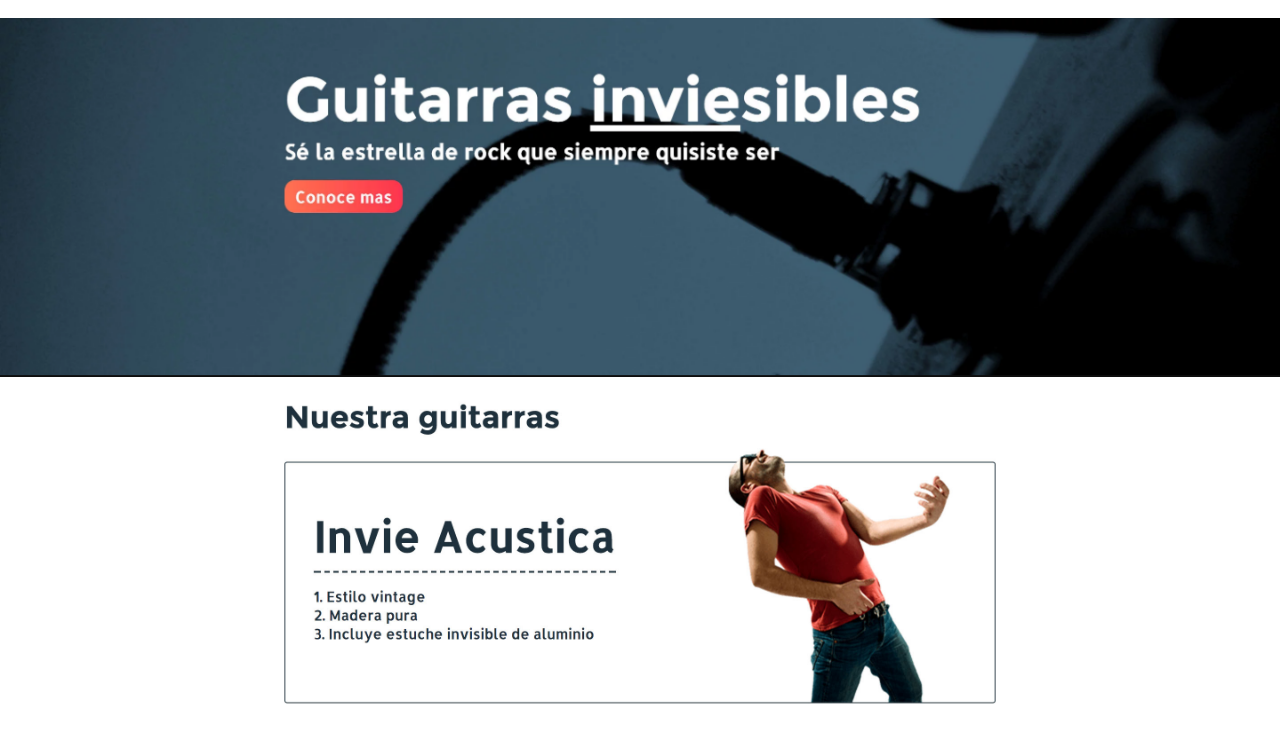
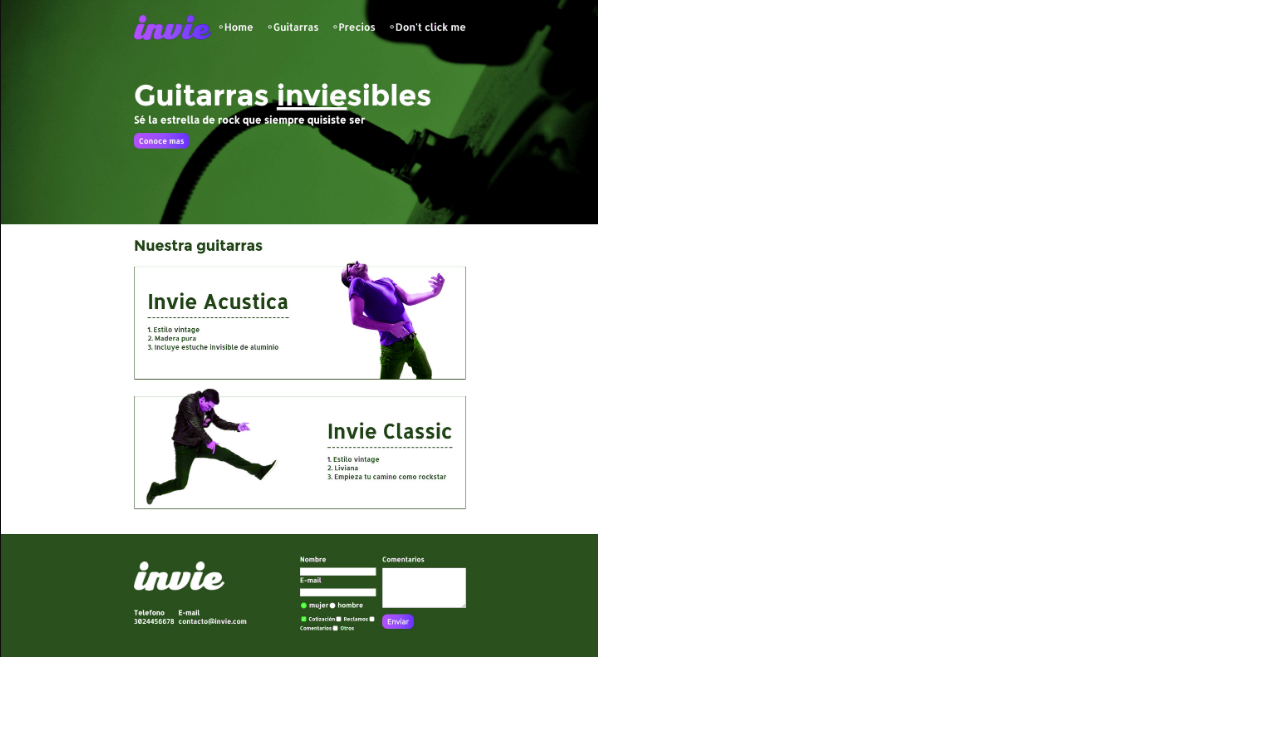
Before and after one commit to YeferzonQuisoboni/invie-github, a plain HTML site: page index.html in a window 1280 px wide. Drawn offline with Linux system fonts and the light colour scheme.

Commit message:
nueva version

```diff
--- a/index.html
+++ b/index.html
@@ -16,8 +16,6 @@
     </style>
 </head>
 <body>
-    <img src="header.jpg" alt="" srcset="">
-    <img src="hero.PNG" alt="" srcset="">
-    <img src="acustica.jpg" alt="" srcset="">
+    <img src="gutar.PNG" alt="" srcset="">
 </body>
 </html>
```
Also changed, not shown: gutar.PNG (added).
